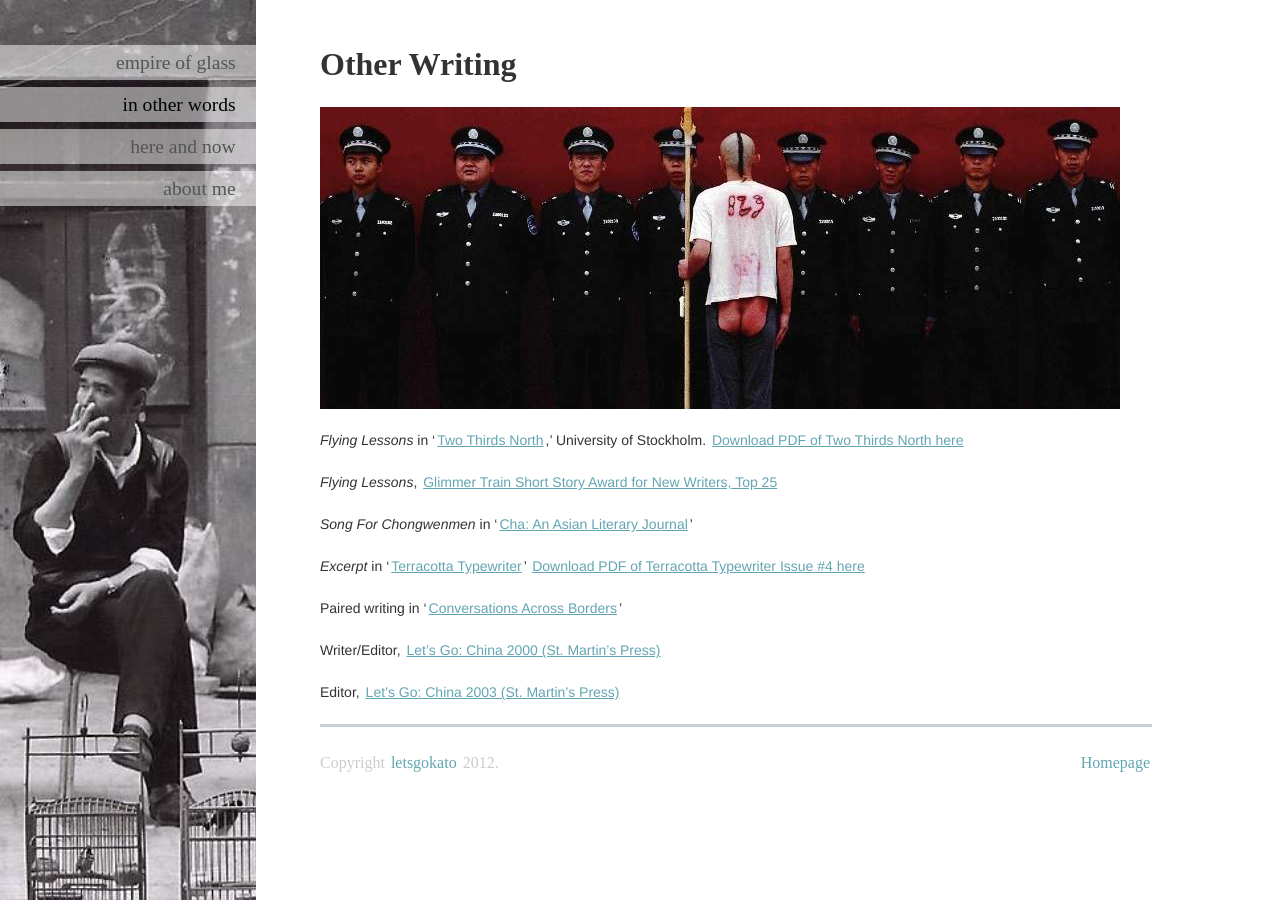
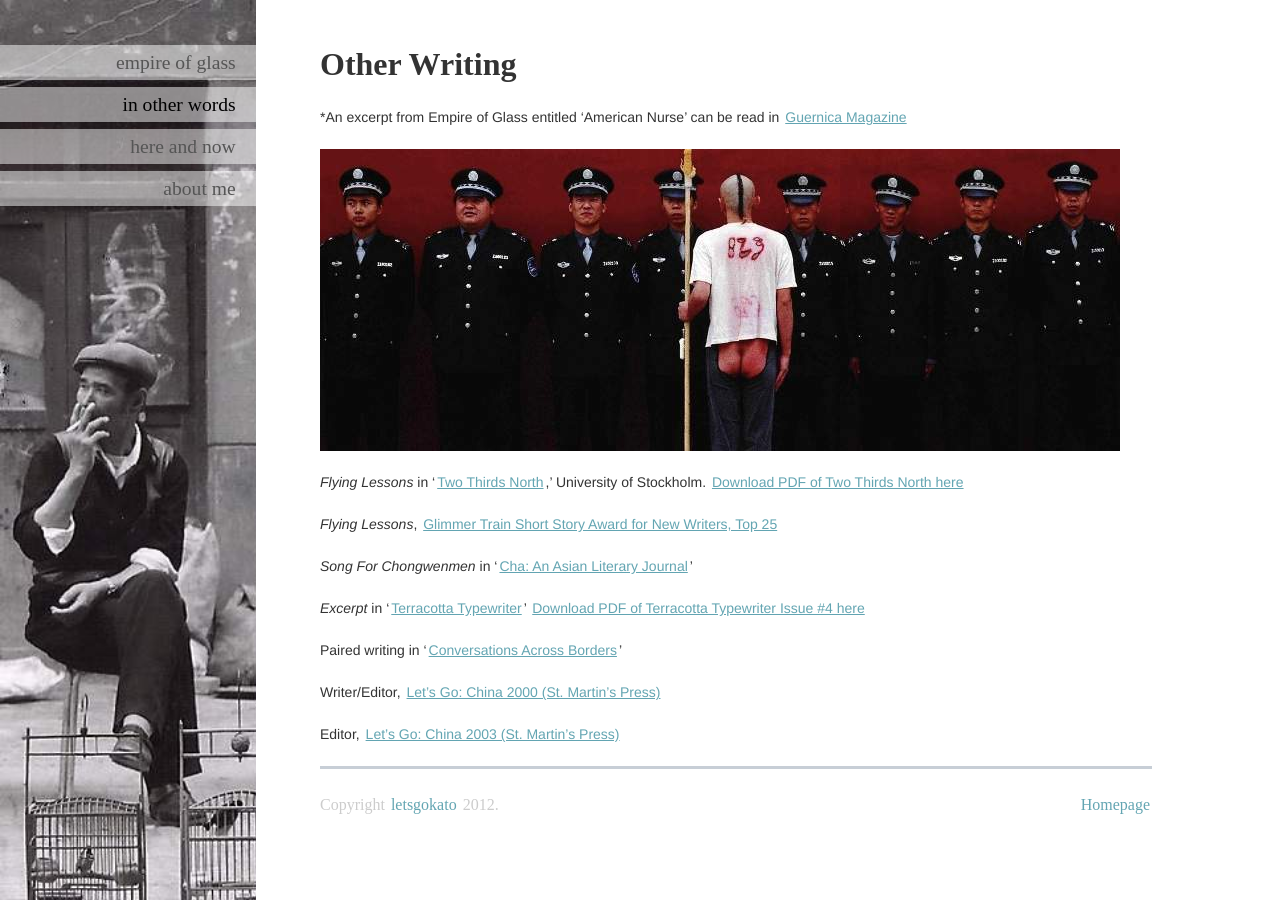
Before and after one commit to ajhit406/kato, a Jekyll site: the page built from inotherwords.md, in a window 1280 px wide. Built offline with Jekyll 4.4.1, drawn with Linux system fonts in a browser that asks for light colours; some web fonts are replaced; Markdown is read by kramdown in place of the engine named in the settings.

Commit message:
added guernica to other writing

```diff
--- a/inotherwords.md
+++ b/inotherwords.md
@@ -5,6 +5,8 @@ lnav: inotherwords
 ---
 
 # Other Writing
+
+*An excerpt from Empire of Glass entitled 'American Nurse' can be read in [Guernica Magazine](www.guernicamag.com/fiction/americannurse)
 
 ![Song For Chongwenmen](/images/cbutt.jpg)
 
```
